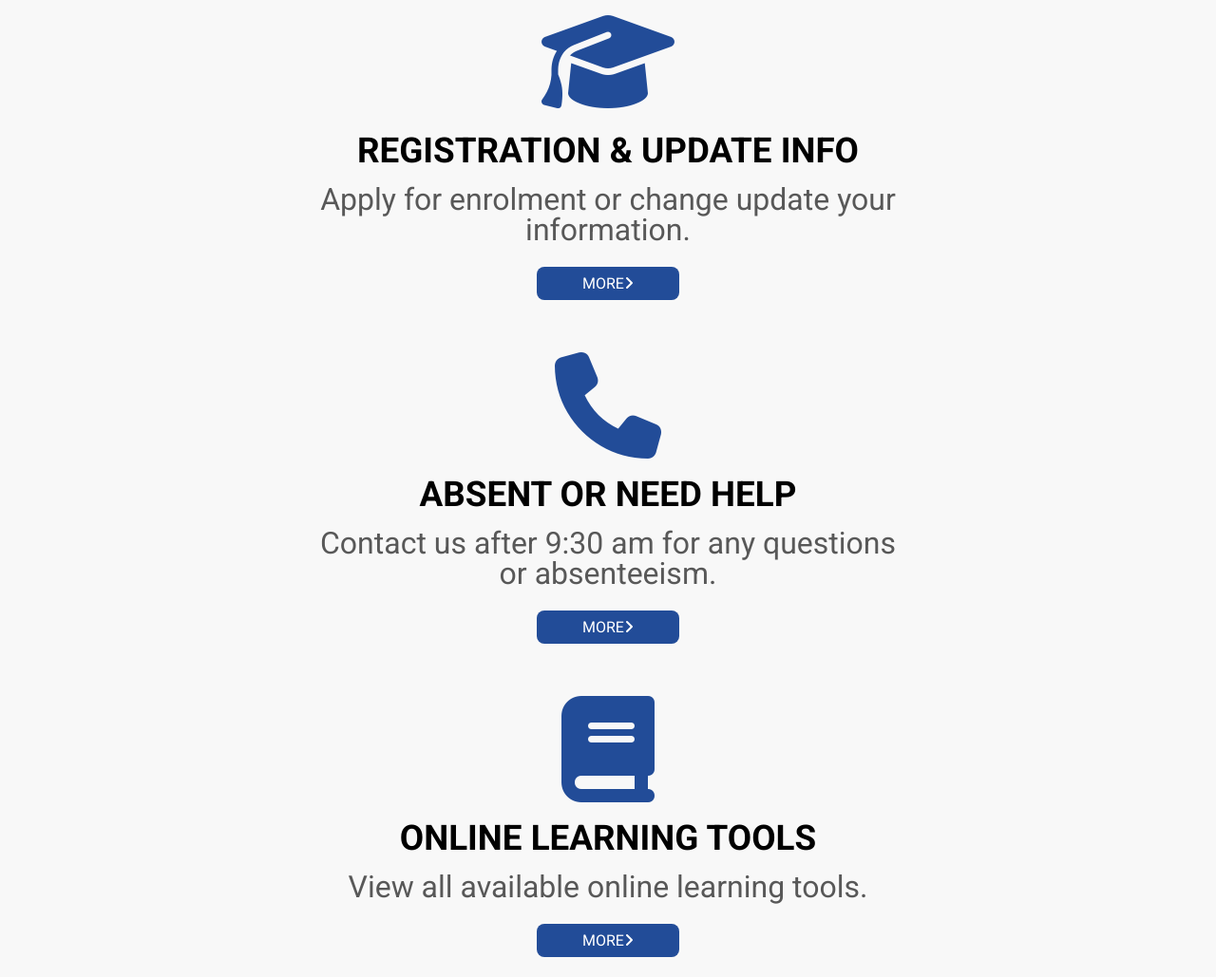
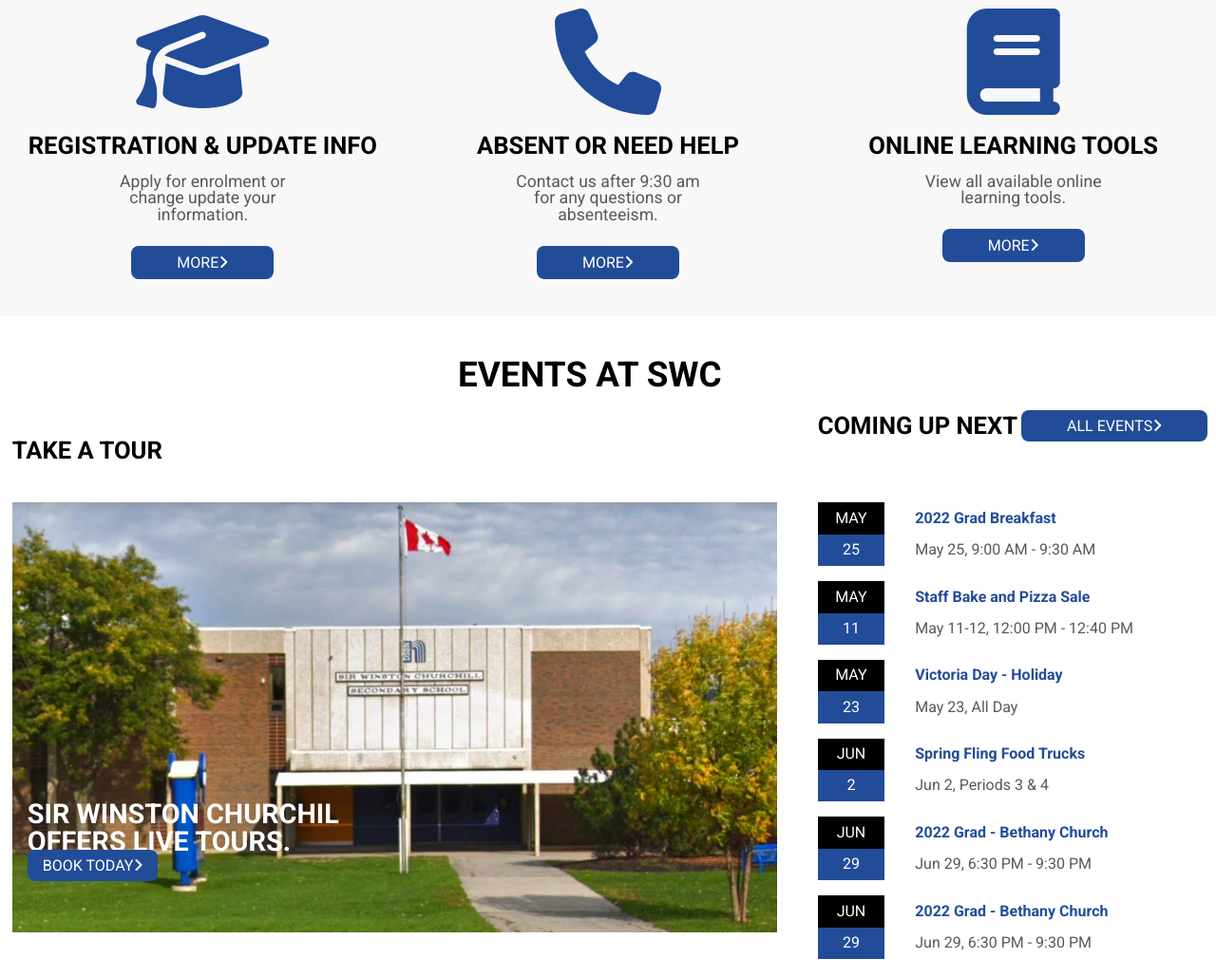
Before and after one commit to roe00021/mtm6201-midterm, a plain HTML site: page index.html in a window 1280 px wide. Shown: the part 510-1539 px from the top of the page at 95% size. Drawn offline with Linux system fonts and the light colour scheme.

Commit message:
adds changes to desktop view

```diff
--- a/css/main.css
+++ b/css/main.css
@@ -526,12 +526,12 @@ input[type=submit]{
     }
     h2{
         margin: 0 0 1rem;
-        font-size: 1.8rem;
+        font-size: 1.6rem;
         font-weight: bold;
     }
     h3{
         margin: 1rem 0;
-        font-size: 1.3rem;
+        font-size: 1.1rem;
         font-weight: bold;
     }
     h4{
@@ -580,13 +580,13 @@ input[type=submit]{
     }
     h3{
         margin: 1rem 0;
-        font-size: 2rem;
+        font-size: 1.8rem;
         font-weight: bold;
     }
     h4{
         padding-bottom: 1rem;
         padding-top: 2rem;
-        font-size: 1.7rem;
+        font-size: 1.6rem;
         font-weight: bold;
     }
     p{
@@ -594,8 +594,50 @@ input[type=submit]{
         font-size: 1rem;
         line-height: normal;
     }
+    header{
+        background-color: #FFFFFF;
+    }
     .desktop-header{
-
+        color: #224C98;
+    }
+    .flex-nav{
+        color: #224C98;
+    }
+    .section-1{
+        display: grid;
+        grid-template-columns: repeat(3, 1fr);
+    }
+    .section-1 h2{
+        font-size: 1.6rem;
+    }
+    .section-1 h3{
+        font-size: 1.1rem;
+    }
+    .absent{
+        margin-top: 2rem;
+    }
+    .tools{
+        margin-top: 2rem;
+    }
+    .web-section{
+        display: grid;
+        grid-template-columns: 10fr;
+    }
+    .section-2{
+        grid-column: 1 / span 10;
+        grid-row: 1;
+    }
+    .section-3{
+        grid-column: 1 / span 7;
+        grid-row: 2;
+    }
+    .section-4{
+        grid-column: 8 / span 3;
+        grid-row: 1;
+    }
+    .section-5{
+        grid-column: 8 / span 3;
+        grid-row: 2;
     }
 
 }
--- a/index.html
+++ b/index.html
@@ -78,6 +78,7 @@
             <a href="section-buttons" class="section-buttons">MORE<i class="fa-solid fa-angle-right"></i></a>
         </div>
     </div>
+    <div class="web-section">
     <div class="section-2 wrapper">
         <h2>EVENTS AT SWC</h2>
         <h4>TAKE A TOUR</h4>
@@ -130,6 +131,7 @@
             <p class="grey-text">Jun 29, 6:30 PM - 9:30 PM</p>
         </div>
     </div>
+    </div>
     <footer>
         <div>
             <div>
```
Also changed, not shown: images/web-logo.png (added).
